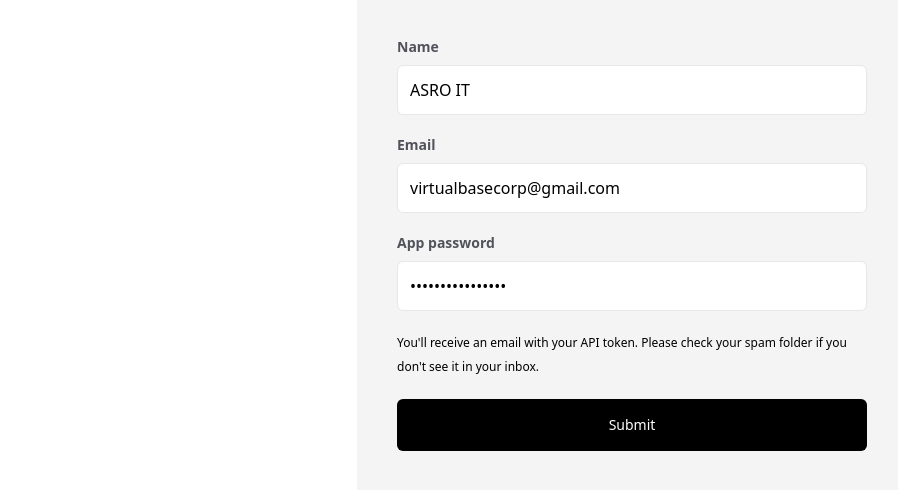
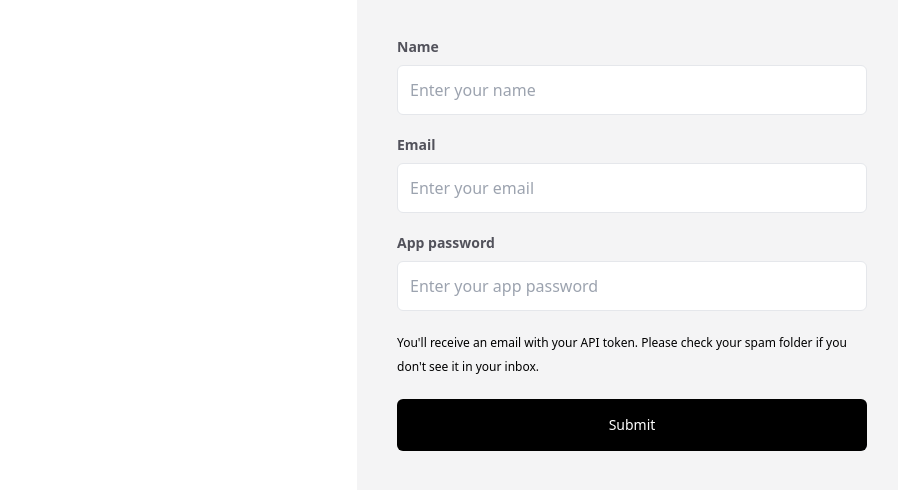
Before and after one commit to priyangsubanerjee/remit, a website: page public/index.html in a window 1280 px wide. Shown: the part 208-698 px from the top of the page, without its empty margins (8-906 px from the left). Drawn offline with nearby package versions, Linux system fonts and the light colour scheme.

Commit message:
default values removed

```diff
--- a/public/index.html
+++ b/public/index.html
@@ -50,7 +50,6 @@
             type="text"
             placeholder="Enter your name"
             required
-            value="ASRO IT"
           />
         </div>
         <div class="mt-5">
@@ -62,7 +61,6 @@
             type="email"
             placeholder="Enter your email"
             required
-            value="virtualbasecorp@gmail.com"
           />
         </div>
         <div class="mt-5">
@@ -74,7 +72,6 @@
             type="password"
             placeholder="Enter your app password"
             required
-            value="wvqhwgbjfpwwirry"
           />
         </div>
         <div class="text-xs my-5">
```
